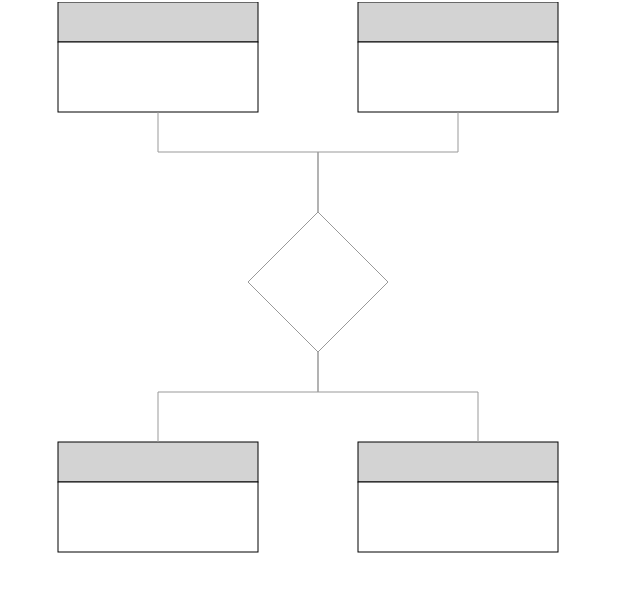
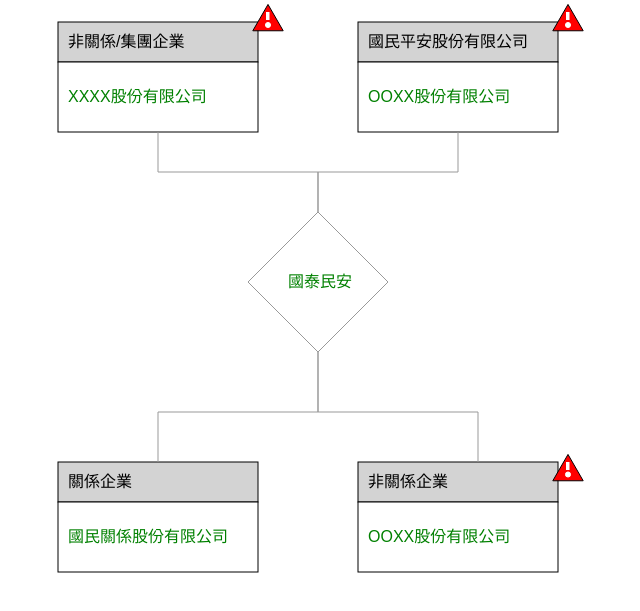
Before and after one commit to Muzi-P/cathay, a plain HTML site: page index.html in a window 1280 px wide. Shown: the part 87-698 px from the top of the page, without its empty margins (250-890 px from the left). Drawn offline with nearby package versions, Linux system fonts and the light colour scheme.

Commit message:
Added Company Labels

```diff
--- a/index.css
+++ b/index.css
@@ -4,15 +4,6 @@
     height: 100vh;
 }
 
-svg rect {
-    fill: orange;
-}
-
-svg text {
-    fill: white;
-    font: 10px sans-serif;
-    text-anchor: end;
-}
 .heading {
     text-align: center;
 }
--- a/index.html
+++ b/index.html
@@ -8,12 +8,6 @@
         <script src="https://d3js.org/d3.v5.min.js"></script>
         <link rel="stylesheet"  type="text/css" href="index.css">
     </head>
-    <style>
-        path {
-            fill: none;
-            stroke: #999;
-        }
-        </style>
     <body>
         <h1 class ="heading">關聯網絡示意</h1>
         <!-- <svg width="400" height="400" style="background: #f4f4f4;">
@@ -26,7 +20,7 @@
         </div>
         <div class="distributor-container"></div>
 
-
+        <!-- <img src="warning.svg" alt=""> -->
 
         <script src="index.js"></script>
     </body>
--- a/index.js
+++ b/index.js
@@ -7,9 +7,41 @@ var graph = {
   height: 40,
   width: 200,
 };
-var purchaserData = [15, 13];
-var distributorData = [34,44];
-var mainCompanyData = [10];
+var distributorData = [
+  {
+    type: "關係企業",
+    name: "國民關係股份有限公司",
+    risk: false,
+    percentange: "55%",
+    personInCharge: "陳XX",
+  },
+  {
+    type: "非關係企業",
+    name: "OOXX股份有限公司",
+    risk: true,
+    percentange: "45%",
+    personInCharge: "陳XX",
+  }
+];
+
+var purchaserData = [
+  {
+    type: "非關係/集團企業",
+    name: "XXXX股份有限公司",
+    risk: true,
+    percentange: "55%",
+    personInCharge: "陳XX",
+  },
+  {
+    type: "國民平安股份有限公司",
+    name: "OOXX股份有限公司",
+    risk: true,
+    percentange: "45%",
+    personInCharge: "陳XX",
+  },
+];
+
+var mainCompanyData = [{ name: " 國泰民安" }];
 var colors = ["#ffffcc", "#c2e699", "#78c679", "#31a354", "#006837"];
 
 var mainCompany = {
@@ -22,7 +54,8 @@ const populateCompany = (type, data, container) => {
     .select(`.${container}`)
     .append("svg")
     .attr("width", width)
-    .attr("height", height);
+    .attr("height", height)
+    .attr("fill", "red");
 
   let g = svg
     .selectAll("g")
@@ -32,7 +65,7 @@ const populateCompany = (type, data, container) => {
     .attr("height", graph.height)
     .attr("width", graph.width)
     .attr("transform", function (d, i) {
-      return "translate(-100,-100)";
+      return "translate(-100,-80)";
     });
 
   g.append("rect")
@@ -47,6 +80,23 @@ const populateCompany = (type, data, container) => {
       return type == "purchaser" ? 100 : companyTypeHeight + 200;
     });
 
+  // adding text for company type
+  g.append("text")
+    .attr("x", function (d, i) {
+      return i * 300 + 410;
+    })
+    .attr("y", function (d, i) {
+      return type == "purchaser" ? 125 : companyTypeHeight + 225;
+    })
+    .text(function (d) {
+      // console.log(d.type.length)
+      return `${d.type}`;
+    })
+    .attr("font-family", "sans-serif")
+    .attr("font-size", "16px")
+    .attr("fill", "black")
+    .attr("text-align", "center");
+
   g.append("rect")
     .attr("width", companyTypeWidth)
     .attr("height", companyNameHeight)
@@ -59,6 +109,83 @@ const populateCompany = (type, data, container) => {
       return type == "purchaser" ? 140 : 2 * companyTypeHeight + 200;
     });
 
+  // adding text for company name
+
+  g.append("text")
+    .attr("x", function (d, i) {
+      return i * 300 + 410;
+    })
+    .attr("y", function (d, i) {
+      return type == "purchaser" ? 180 : companyTypeHeight + 280;
+    })
+    .text(function (d) {
+      // console.log(d.type.length)
+      return `${d.name}`;
+    })
+    .attr("font-family", "sans-serif")
+    .attr("font-size", "16px")
+    .attr("fill", "green")
+    .attr("text-align", "center");
+
+  /**************************************************************************
+   * Warning sign svg
+   */
+  let arc = d3.symbol().type(d3.symbolTriangle).size(400);
+  let circle = d3.symbol().type(d3.symbolCircle).size(20);
+  g.append("path")
+    .attr("d", arc)
+    .attr("fill", "red")
+    .attr("stroke", "#000")
+    .attr("stroke-width", 1)
+    .attr("opacity", function (d) {
+      return d.risk ? 1 : 0;
+    })
+    .attr("transform", function (d, i) {
+      console.log(d);
+      return type == "purchaser"
+        ? `translate(${610 + 300 * i},100)`
+        : `translate(${610 + 300 * i},250)`;
+    });
+
+  g.append("path")
+    .attr("d", circle)
+    .attr("fill", "white")
+    .attr("stroke", "white")
+    .attr("stroke-width", 1)
+    .attr("opacity", function (d) {
+      return d.risk ? 1 : 0;
+    })
+    .attr("transform", function (d, i) {
+      return type == "purchaser"
+        ? `translate(${610 + 300 * i},103)`
+        : `translate(${610 + 300 * i},252.5)`;
+    });
+
+  g.append("rect")
+    .attr("width", 3.5)
+    .attr("height", 8)
+    .style("fill", "white")
+    .attr("x", function (d, i) {
+      return i * 293 + 400;
+    })
+    .attr("opacity", function (d) {
+      return d.risk ? 1 : 0;
+    })
+    .attr("y", function (d, i) {
+      return type == "purchaser" ? 140 : 2 * companyTypeHeight + 200;
+    })
+    .attr("transform", function (d, i) {
+      return type == "purchaser"
+        ? `translate(${208 + 7 * i},-50)`
+        : `translate(${208 + 7 * i},-40)`;
+    });
+
+  /****************************end of warning sign svg****************** */
+
+  /**************************************************************************
+   * Drawing Connectors between companies
+   */
+
   let drawPurchaserConnectors = (d, i) => {
     let lineGenerator = d3.line();
     let points;
@@ -68,7 +195,7 @@ const populateCompany = (type, data, container) => {
           [500, 210],
           [500, 250],
           [660, 250],
-          [660, 310],
+          [660, 290],
         ];
         break;
 
@@ -77,7 +204,7 @@ const populateCompany = (type, data, container) => {
           [800, 210],
           [800, 250],
           [660, 250],
-          [660, 310],
+          [660, 290],
         ];
         break;
 
@@ -86,7 +213,7 @@ const populateCompany = (type, data, container) => {
           [1100, 210],
           [1100, 250],
           [660, 250],
-          [660, 310],
+          [660, 290],
         ];
         break;
 
@@ -95,7 +222,7 @@ const populateCompany = (type, data, container) => {
           [500, 210],
           [500, 250],
           [660, 250],
-          [660, 310],
+          [660, 290],
         ];
         break;
     }
@@ -113,7 +240,7 @@ const populateCompany = (type, data, container) => {
           [500, 240],
           [500, 190],
           [660, 190],
-          [660, 150],
+          [660, 130],
         ];
         break;
 
@@ -122,7 +249,7 @@ const populateCompany = (type, data, container) => {
           [820, 240],
           [820, 190],
           [660, 190],
-          [660, 150],
+          [660, 130],
         ];
         break;
 
@@ -131,16 +258,16 @@ const populateCompany = (type, data, container) => {
           [1080, 240],
           [1080, 190],
           [660, 190],
-          [660, 150],
+          [660, 130],
         ];
         break;
 
       default:
         points = [
-          [500, 210],
-          [500, 250],
-          [660, 250],
-          [660, 310],
+          [500, 240],
+          [500, 190],
+          [660, 190],
+          [660, 130],
         ];
         break;
     }
@@ -150,14 +277,22 @@ const populateCompany = (type, data, container) => {
   };
 
   if (type === "purchaser") {
-    g.append("path").attr("d", function (d, i) {
-      return drawPurchaserConnectors(d, i);;
-    });
+    g.append("path")
+      .attr("d", function (d, i) {
+        return drawPurchaserConnectors(d, i);
+      })
+      .attr("fill", "none")
+      .attr("stroke", "#999");
   } else {
-    g.append("path").attr("d", function (d, i) {
-      return drawDistributorsConnectors(d, i);;
-    });
+    g.append("path")
+      .attr("d", function (d, i) {
+        return drawDistributorsConnectors(d, i);
+      })
+      .attr("fill", "none")
+      .attr("stroke", "#999");
   }
+
+  /****************************end of drawing connectors between companies****************** */
 };
 
 const populateMainCompany = (type, data, container) => {
@@ -193,7 +328,23 @@ const populateMainCompany = (type, data, container) => {
 
   var radialLine = radialLineGenerator(radialpoints);
 
-  g.append("path").attr("class", "radial").attr("d", radialLine);
+  g.append("path")
+    .attr("class", "radial")
+    .attr("d", radialLine)
+    .attr("fill", "none")
+    .attr("stroke", "#999");
+
+  g.append("text")
+    .attr("x", -30)
+    .attr("y", 5)
+    .text(function (d) {
+      // console.log(d.type.length)
+      return `${d.name}`;
+    })
+    .attr("font-family", "sans-serif")
+    .attr("font-size", "16px")
+    .attr("fill", "green")
+    .attr("text-align", "center");
 };
 
 populateCompany("purchaser", purchaserData, "purchaser-container");
```
Also changed, not shown: warning.svg (added).
